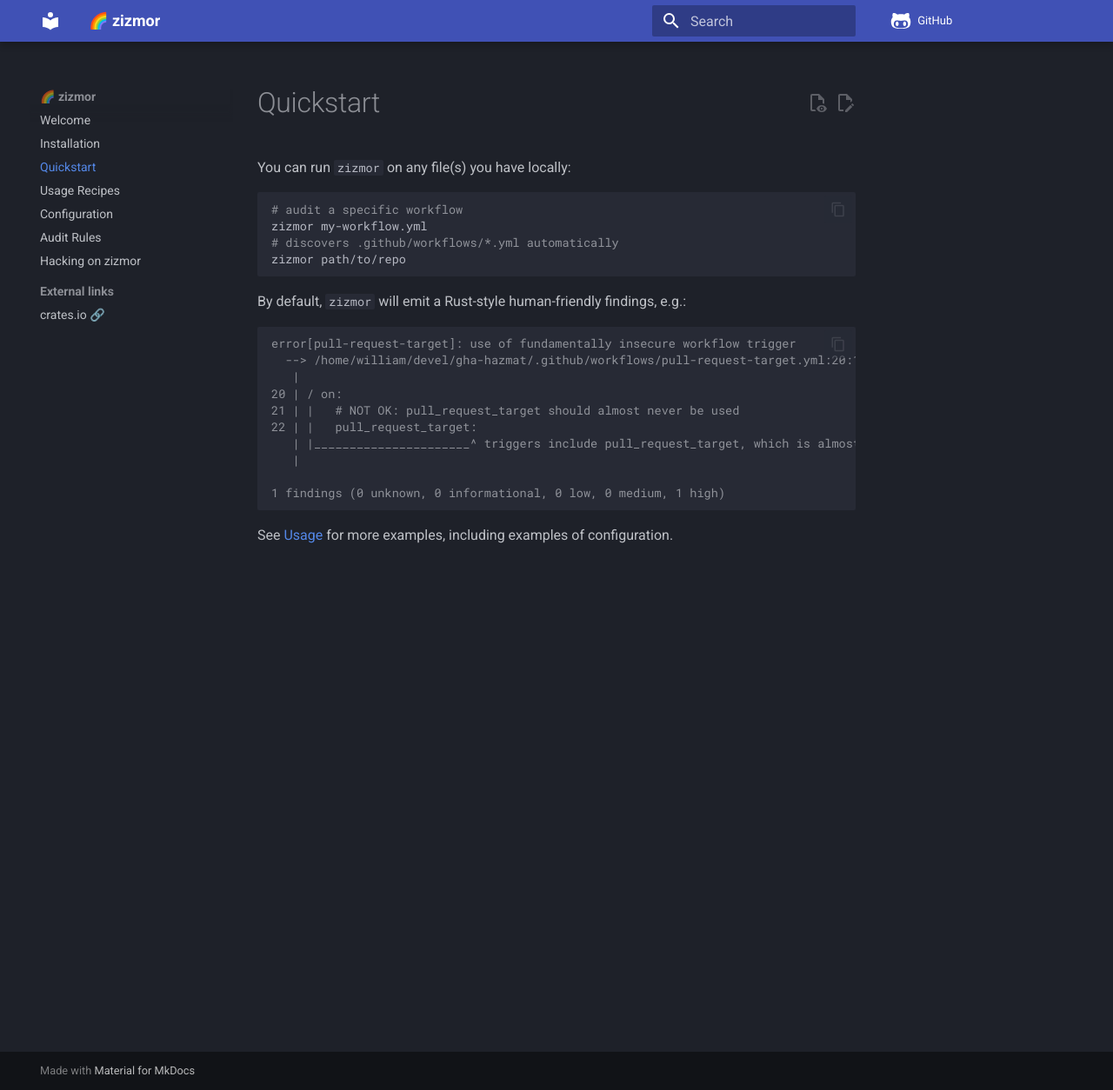
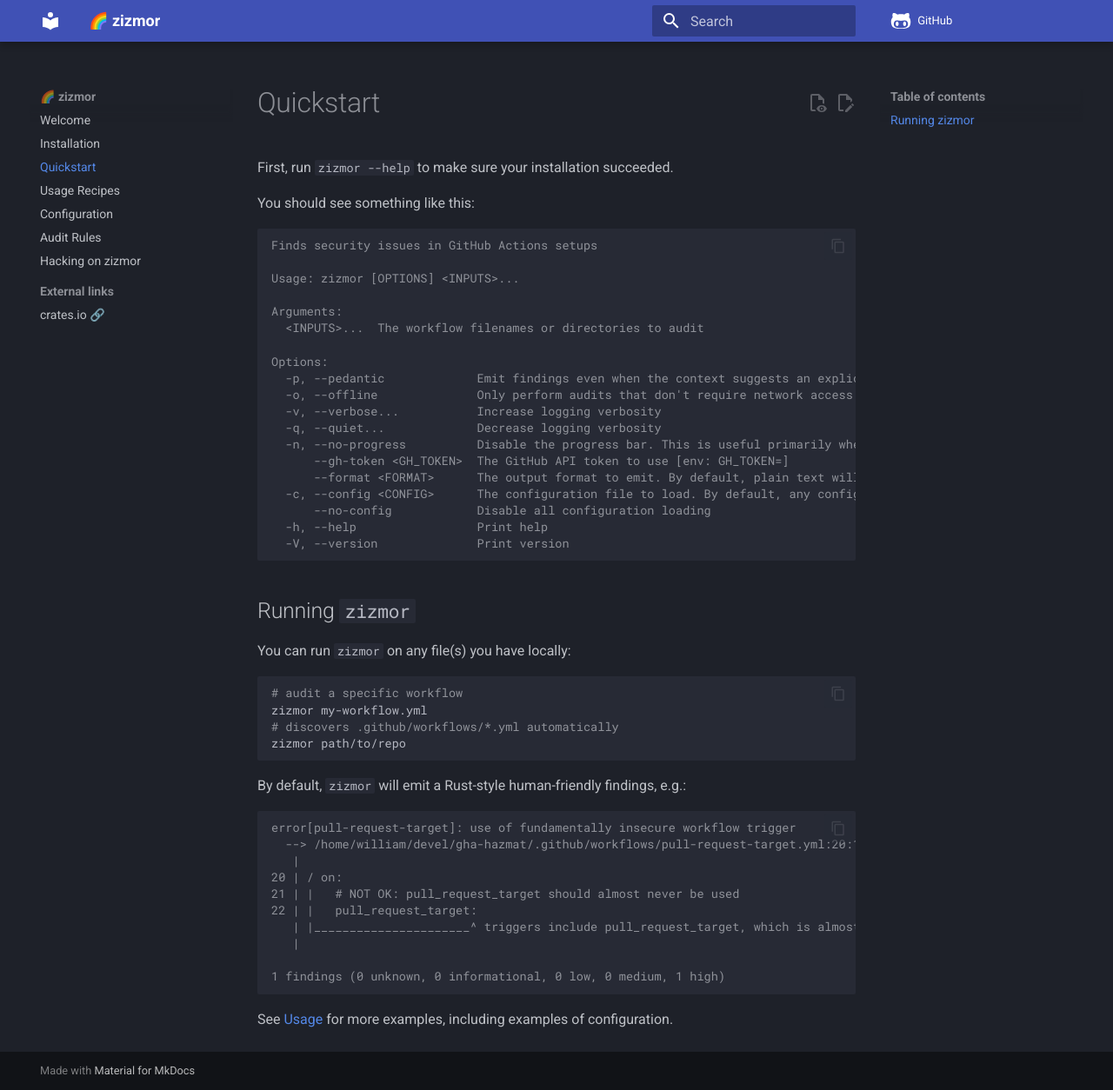
Before and after one commit to zizmorcore/zizmor, an MkDocs documentation site: the page built from docs/quickstart.md, in a window 1280 px wide and 1254 px high. Shown: the whole window at 87% size. Built offline with MkDocs 1.6.1 and Material for MkDocs 9.7.7, drawn with Linux system fonts in a browser that asks for light colours; comment, search, counter and statistics services are not loaded.

Commit message:
docs: misc improvements
Signed-off-by: William Woodruff <william@yossarian.net>

````diff
--- a/docs/quickstart.md
+++ b/docs/quickstart.md
@@ -1,4 +1,14 @@
 # Quickstart
+
+First, run `zizmor --help` to make sure your installation succeeded.
+
+You should see something like this:
+
+```console
+--8<-- "help.txt"
+```
+
+## Running `zizmor`
 
 You can run `zizmor` on any file(s) you have locally:
 
--- /dev/null
+++ b/docs/snippets/help.txt
@@ -0,0 +1,19 @@
+Finds security issues in GitHub Actions setups
+
+Usage: zizmor [OPTIONS] <INPUTS>...
+
+Arguments:
+  <INPUTS>...  The workflow filenames or directories to audit
+
+Options:
+  -p, --pedantic             Emit findings even when the context suggests an explicit security decision made by the user
+  -o, --offline              Only perform audits that don't require network access
+  -v, --verbose...           Increase logging verbosity
+  -q, --quiet...             Decrease logging verbosity
+  -n, --no-progress          Disable the progress bar. This is useful primarily when running with a high verbosity level, as the two will fight for stderr
+      --gh-token <GH_TOKEN>  The GitHub API token to use [env: GH_TOKEN=]
+      --format <FORMAT>      The output format to emit. By default, plain text will be emitted [possible values: plain, json, sarif]
+  -c, --config <CONFIG>      The configuration file to load. By default, any config will be discovered relative to $CWD
+      --no-config            Disable all configuration loading
+  -h, --help                 Print help
+  -V, --version              Print version
--- a/mkdocs.yml
+++ b/mkdocs.yml
@@ -46,6 +46,10 @@
   - admonition
   - pymdownx.details
   - pymdownx.superfences
+  - pymdownx.snippets:
+      base_path:
+        - "docs/snippets"
+      check_paths: true
   - md_in_html
   - attr_list
   - toc:
@@ -58,3 +62,6 @@
 
 extra_css:
   - magiclink.css
+
+exclude_docs: |
+  snippets/
````
Also changed, not shown: docs/configuration.md (+5 -0 lines), docs/usage.md (+1 -1 lines).
